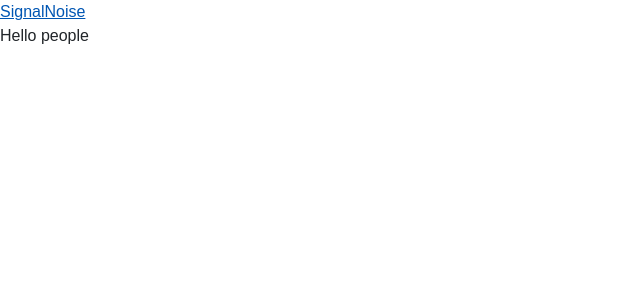
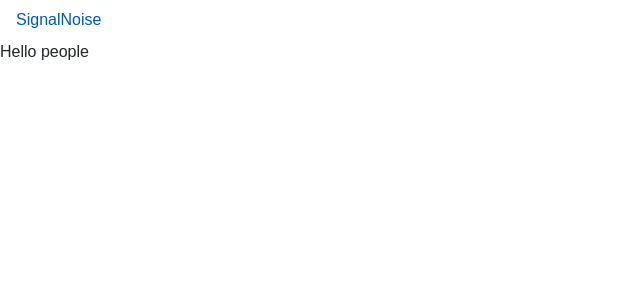
Before and after one commit to signalnoiseongithub/www, a Jekyll site: the page built from index.html, in a window 1280 px wide. Shown: the top 300 px of the page, without its empty margins (0-640 px from the left). Built offline with Jekyll 4.4.1, drawn with Linux system fonts in a browser that asks for light colours; some web fonts are replaced.

Commit message:
Update default.html

```diff
--- a/_layouts/default.html
+++ b/_layouts/default.html
@@ -22,7 +22,7 @@
 
     <header>
       <nav class="nav">
-        <a href="{{ site.baseurl }}" class="nav-item">{{ site.title }}</a>
+        <a href="{{ site.baseurl }}" class="nav-item nav-link">{{ site.title }}</a>
       </nav>
     </header>
 
```
